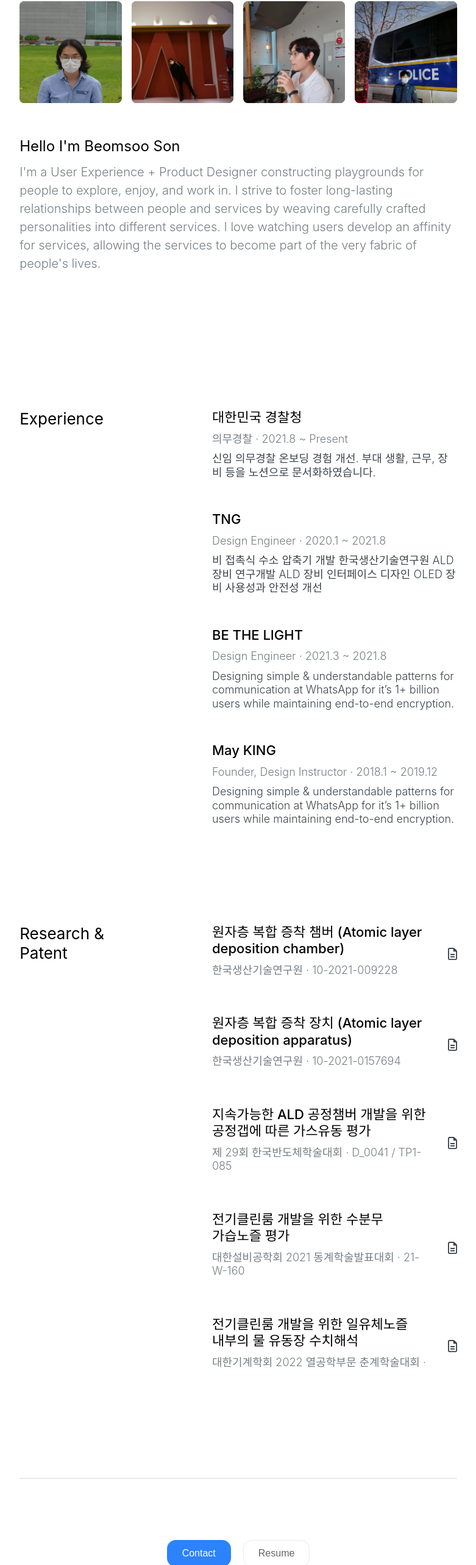
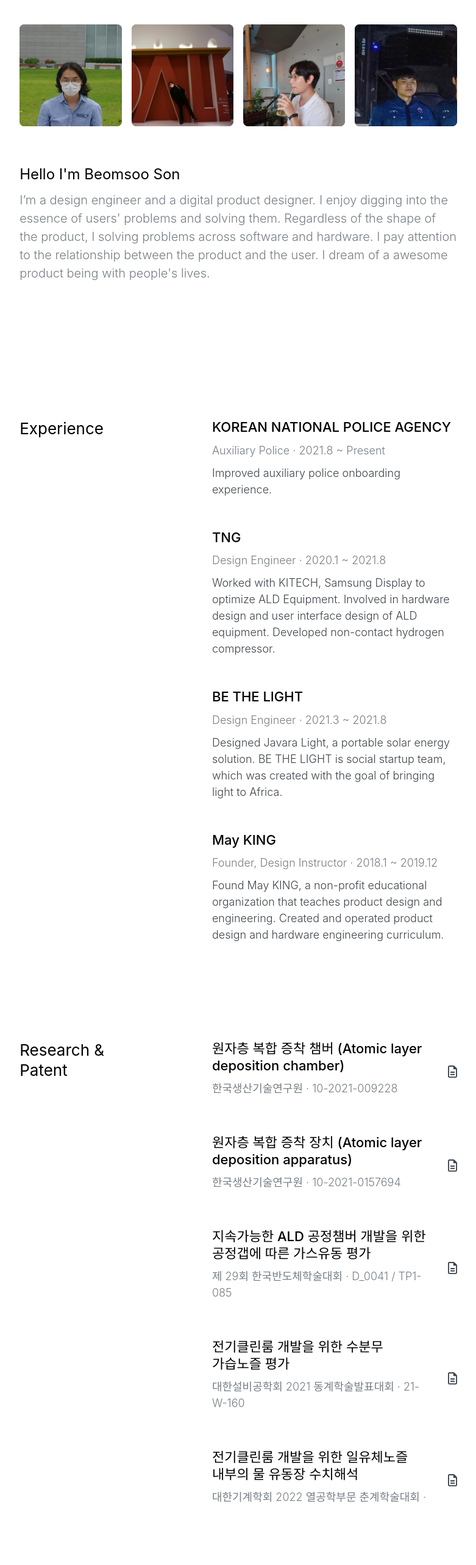
Before and after one commit to k1a11220/portfolio, a Next.js app: page /about in a window 1280 px wide. Shown: the part 180-2746 px from the top of the page at 61% size, without its empty margins (249-1030 px from the left). Built offline with nearby package versions, Linux system fonts and the light colour scheme; a web font is replaced by a local one.

Commit message:
Edit style, type & Add about text

```diff
--- a/components/about/info.tsx
+++ b/components/about/info.tsx
@@ -25,7 +25,7 @@ const InfoTitle = styled.p`
 const InfoSummary = styled.p`
   font-size: 1.125rem;
   margin-top: 10px;
-  line-height: 1.25;
+  line-height: 1.5;
   color: #767e85;
   font-weight: 300;
 `;
--- a/components/about/infoList.tsx
+++ b/components/about/infoList.tsx
@@ -1,6 +1,17 @@
 import styled from "@emotion/styled";
 import React from "react";
 import { Info } from "./info";
+
+interface InfoList {
+  label: string;
+  list: Array<{
+    title: string;
+    summary: string;
+    desc: string;
+    isIcon?: boolean;
+    download?: string;
+  }>;
+}
 
 const InfoContainer = styled.div`
   width: 100%;
@@ -22,7 +33,7 @@ const InfoWrapper = styled.div`
   margin-bottom: 160px;
 `;
 
-export function InfoList({ label, list }: any) {
+export function InfoList({ label, list }: InfoList) {
   return (
     <InfoContainer>
       <h3>{label}</h3>
--- a/components/cta.tsx
+++ b/components/cta.tsx
@@ -1,26 +1,42 @@
 import React from "react";
 import styled from "@emotion/styled";
 
-const Button = styled.button`
-  padding: 12px 24px;
+interface CTAType {
+  label: string;
+  href: string;
+  isPrimary: boolean;
+}
+
+const Button = styled.a<{ isPrimary: boolean }>`
+  padding: 14px 24px;
   border-radius: 14px;
   border: none;
   font-size: 1rem;
-  background-color: ${(props) => (props.color ? "#2c82ff" : "#ffffff")};
-  border: 1px solid ${(props) => (props.color ? "#2c82ff" : "#EAEAEA")};
-  color: ${(props) => (props.color ? "#ffffff" : "#666666")};
+  background-color: ${(props) => (props.isPrimary ? "#2c82ff" : "#ffffff")};
+  border: 1px solid ${(props) => (props.isPrimary ? "#2c82ff" : "#EAEAEA")};
+  color: ${(props) => (props.isPrimary ? "#ffffff" : "#666666")};
   transition: all 0.2s ease-in-out;
   box-sizing: border-box;
   cursor: pointer;
+  text-decoration: none;
 
   &:hover {
-    color: ${(props) => (props.color ? "#2c82ff" : "#666666")};
-    border: 1px solid ${(props) => (props.color ? "#2c82ff" : "#000000")};
+    color: ${(props) => (props.isPrimary ? "#2c82ff" : "#666666")};
+    border: 1px solid ${(props) => (props.isPrimary ? "#2c82ff" : "#000000")};
     background-color: #ffffff;
     transition: all 0.2s ease-in-out;
   }
 `;
 
-export function CTA({ label, color }: any) {
-  return <Button color={color}>{label}</Button>;
+export function CTA({ label, isPrimary, href }: CTAType) {
+  return (
+    <Button
+      target="_blank"
+      rel="noopener norefferer"
+      href={href}
+      isPrimary={isPrimary}
+    >
+      {label}
+    </Button>
+  );
 }
--- a/components/navigation.tsx
+++ b/components/navigation.tsx
@@ -19,7 +19,7 @@ const NavWrapper = styled.div`
   position: relative;
   padding: 0 48px;
   display: flex;
-  height: 102px;
+  height: 120px;
   transition: max-height 0.5s ease-in-out;
   flex-basis: 100%;
   align-items: center;
@@ -109,7 +109,7 @@ export function Navigation() {
       >
         <NavWrapper
           style={{
-            maxHeight: padding ? "64px" : "102px",
+            maxHeight: padding ? "64px" : "120px",
           }}
         >
           <Link href={"/"}>
--- a/pages/about.tsx
+++ b/pages/about.tsx
@@ -13,11 +13,12 @@ import porfile_3 from "../public/profile_3.jpg";
 import porfile_4 from "../public/profile_4.jpeg";
 
 const Header = styled.header`
-  padding-bottom: 80px;
+  padding-bottom: 200px;
+
   & h1 {
     font-size: 1.5rem;
     line-height: 1.25;
-    margin-top: 24px;
+    margin-top: 32px;
     margin-bottom: 12px;
   }
 
@@ -35,7 +36,7 @@ const ImgContainer = styled.div`
   grid-gap: 16px;
   grid-template-columns: 1fr 1fr 1fr 1fr;
   padding-bottom: 32px;
-  margin-top: 80px;
+  margin-top: 100px;
 `;
 
 const Img = styled.div`
@@ -65,7 +66,7 @@ const About: NextPage = () => {
         <link rel="icon" href="/favicon.ico" />
       </Head>
       <Navigation />
-      <div style={{ padding: "102px 0 10px" }}>
+      <div style={{ padding: "120px 0 10px" }}>
         <div
           style={{
             maxWidth: "780px",
@@ -98,38 +99,37 @@ const About: NextPage = () => {
               </ImgContainer>
               <h1>Hello I'm Beomsoo Son</h1>
               <h3>
-                I'm a User Experience + Product Designer constructing
-                playgrounds for people to explore, enjoy, and work in. I strive
-                to foster long-lasting relationships between people and services
-                by weaving carefully crafted personalities into different
-                services. I love watching users develop an affinity for
-                services, allowing the services to become part of the very
-                fabric of people's lives.
+                I’m a design engineer and a digital product designer. I enjoy
+                digging into the essence of users' problems and solving them.
+                Regardless of the shape of the product, I solving problems
+                across software and hardware. I pay attention to the
+                relationship between the product and the user. I dream of a
+                awesome product being with people's lives.
               </h3>
             </Header>
-            <main style={{ marginTop: "120px" }}>
+            <main>
               <InfoList
                 label={"Experience"}
                 list={[
                   {
-                    title: "대한민국 경찰청",
-                    summary: "의무경찰 · 2021.8 ~ Present",
-                    desc: "신임 의무경찰 온보딩 경험 개선. 부대 생활, 근무, 장비 등을 노션으로 문서화하였습니다.",
+                    title: "KOREAN NATIONAL POLICE AGENCY",
+                    summary: "Auxiliary Police · 2021.8 ~ Present",
+                    desc: "Improved auxiliary police onboarding experience.",
                   },
                   {
                     title: "TNG",
                     summary: "Design Engineer · 2020.1 ~ 2021.8",
-                    desc: "비 접촉식 수소 압축기 개발 한국생산기술연구원 ALD 장비 연구개발 ALD 장비 인터페이스 디자인 OLED 장비 사용성과 안전성 개선",
+                    desc: "Worked with KITECH, Samsung Display to optimize ALD Equipment. Involved in hardware design and user interface design of ALD equipment. Developed non-contact hydrogen compressor.",
                   },
                   {
                     title: "BE THE LIGHT",
                     summary: "Design Engineer · 2021.3 ~ 2021.8",
-                    desc: "Designing simple & understandable patterns for communication at WhatsApp for it’s 1+ billion users while maintaining end-to-end encryption.",
+                    desc: "Designed Javara Light, a portable solar energy solution. BE THE LIGHT is social startup team, which was created with the goal of bringing light to Africa.",
                   },
                   {
                     title: "May KING",
                     summary: "Founder, Design Instructor · 2018.1 ~ 2019.12",
-                    desc: "Designing simple & understandable patterns for communication at WhatsApp for it’s 1+ billion users while maintaining end-to-end encryption.",
+                    desc: "Found May KING, a non-profit educational organization that teaches product design and engineering. Created and operated product design and hardware engineering curriculum.",
                   },
                 ]}
               />
@@ -142,7 +142,8 @@ const About: NextPage = () => {
                     summary: "한국생산기술연구원 · 10-2021-009228",
                     desc: "",
                     isIcon: true,
-                    download: "",
+                    download:
+                      "https://drive.google.com/file/d/1rQBLTZFnai_l8u99YKmbyzYq6n96Pvhw/view?usp=sharing",
                   },
                   {
                     title:
@@ -150,7 +151,8 @@ const About: NextPage = () => {
                     summary: "한국생산기술연구원 · 10-2021-0157694",
                     desc: "",
                     isIcon: true,
-                    download: "",
+                    download:
+                      "https://drive.google.com/file/d/1nkY36Mrk5nwd21ji3nZB43bU_hGDTvPV/view?usp=sharing",
                   },
                   {
                     title:
@@ -158,14 +160,16 @@ const About: NextPage = () => {
                     summary: "제 29회 한국반도체학술대회 · D_0041 / TP1-085",
                     desc: "",
                     isIcon: true,
-                    download: "",
+                    download:
+                      "https://drive.google.com/file/d/1oF_pKLJUzYGfqvyuiFWvCP3-YQFqZBkA/view?usp=sharing",
                   },
                   {
                     title: "전기클린룸 개발을 위한 수분무 가습노즐 평가",
                     summary: "대한설비공학회 2021 동계학술발표대회 · 21-W-160",
                     desc: "",
                     isIcon: true,
-                    download: "",
+                    download:
+                      "https://drive.google.com/file/d/1sPA_wkmsuZalpGL9T9EI_-vAwwvdSL6K/view?usp=sharing",
                   },
                   {
                     title:
@@ -173,7 +177,8 @@ const About: NextPage = () => {
                     summary: "대한기계학회 2022 열공학부문 춘계학술대회 · ",
                     desc: "",
                     isIcon: true,
-                    download: "",
+                    download:
+                      "https://drive.google.com/file/d/1XMzDLgodgGJj8_1wBceAbOGyDHYTxBYa/view?usp=sharing",
                   },
                 ]}
               />
@@ -183,8 +188,16 @@ const About: NextPage = () => {
                 }}
               />
               <ButtonContainer>
-                <CTA color={true} label={"Contact"} />
-                <CTA color={false} label={"Resume"} />
+                <CTA
+                  href="mailto:beskar.son@gmail.com"
+                  isPrimary={true}
+                  label={"Contact"}
+                />
+                <CTA
+                  href="https://docs.google.com/document/d/1ecSm_tNUoL6ZVSBwjyNmpl_TiBkEgGb3oAIUFjjOWdY/edit?usp=sharing"
+                  isPrimary={false}
+                  label={"Resume"}
+                />
               </ButtonContainer>
             </main>
           </div>
--- a/pages/index.tsx
+++ b/pages/index.tsx
@@ -42,7 +42,7 @@ const Home: NextPage = () => {
         <link rel="icon" href="/favicon.ico" />
       </Head>
       <Navigation />
-      <div style={{ padding: "102px 0 120px" }}>
+      <div style={{ padding: "120px 0 120px" }}>
         <div
           style={{
             maxWidth: "1140px",
```
Also changed, not shown: public/profile_4.jpeg.
